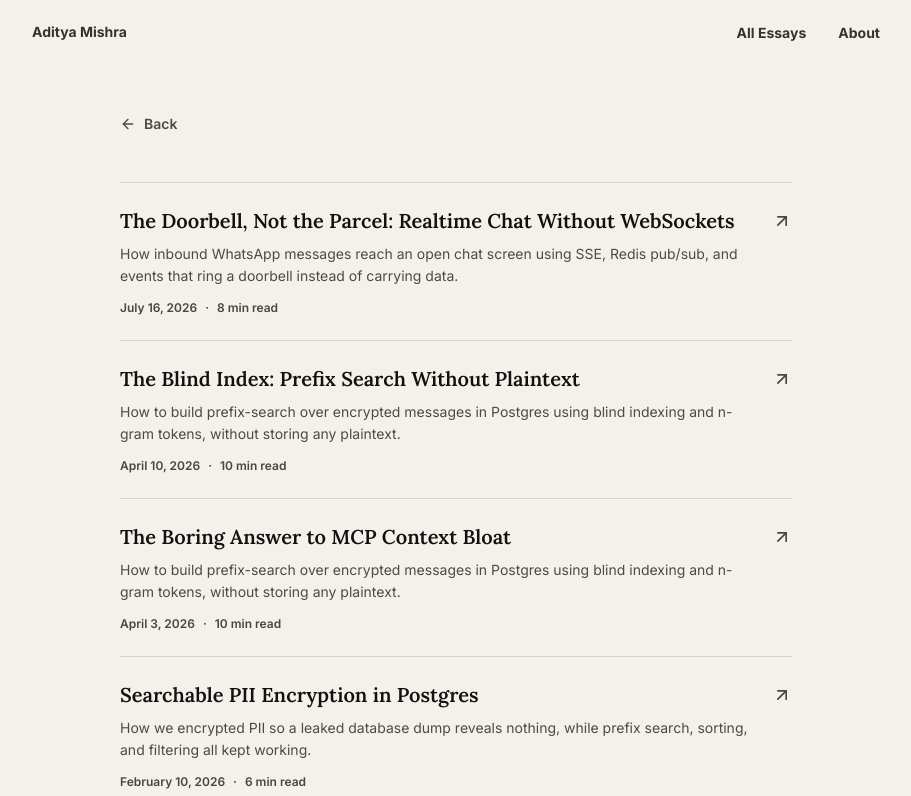
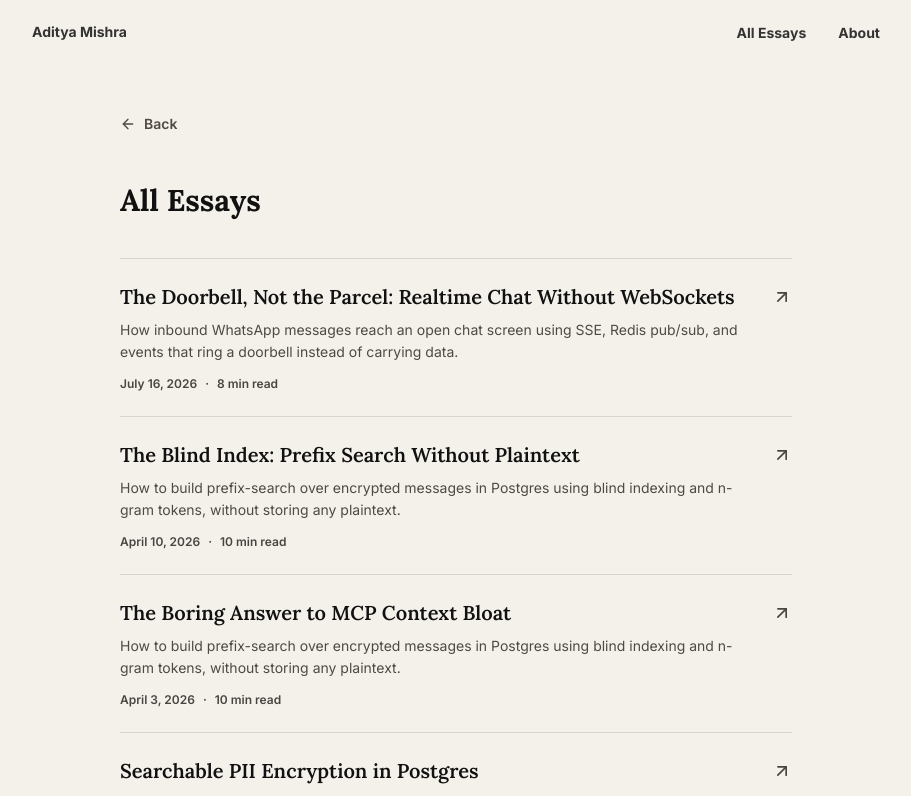
Before and after one commit to adimyth/adimyth.github.io, a Next.js app: page /essays in a window 1280 px wide. Shown: the top 796 px of the page, without its empty margins (184-1095 px from the left). Built offline with nearby package versions, Linux system fonts and the light colour scheme.

Commit message:
feat(essays): add a heading to the index page

```diff
--- a/app/essays/page.tsx
+++ b/app/essays/page.tsx
@@ -27,6 +27,13 @@ export default function AllEssaysPage() {
             <ArrowLeft className="w-4 h-4" />
             Back
           </Link>
+
+          <h1
+            style={{ fontFamily: "var(--font-lora)" }}
+            className="text-3xl font-bold text-[#111111] mb-10"
+          >
+            All Essays
+          </h1>
 
           <div>
             {essays.map((essay) => (
```
